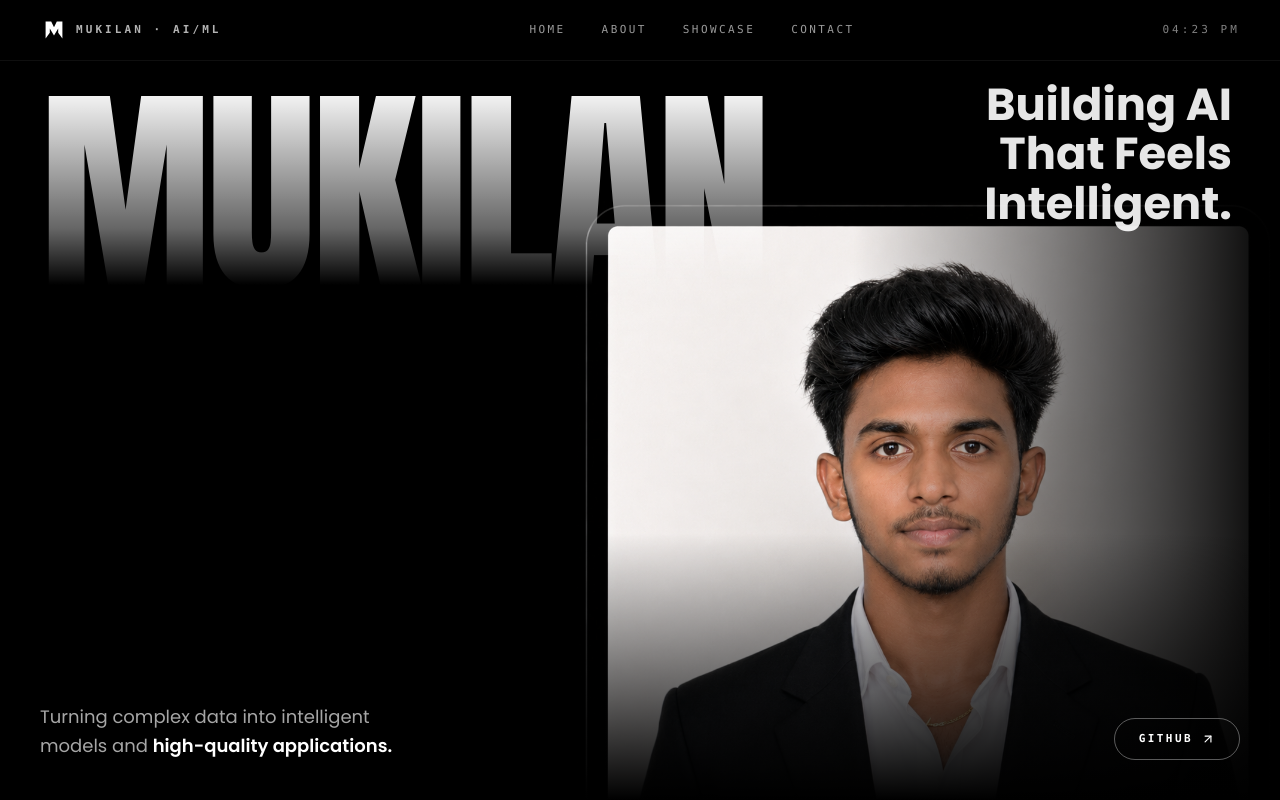
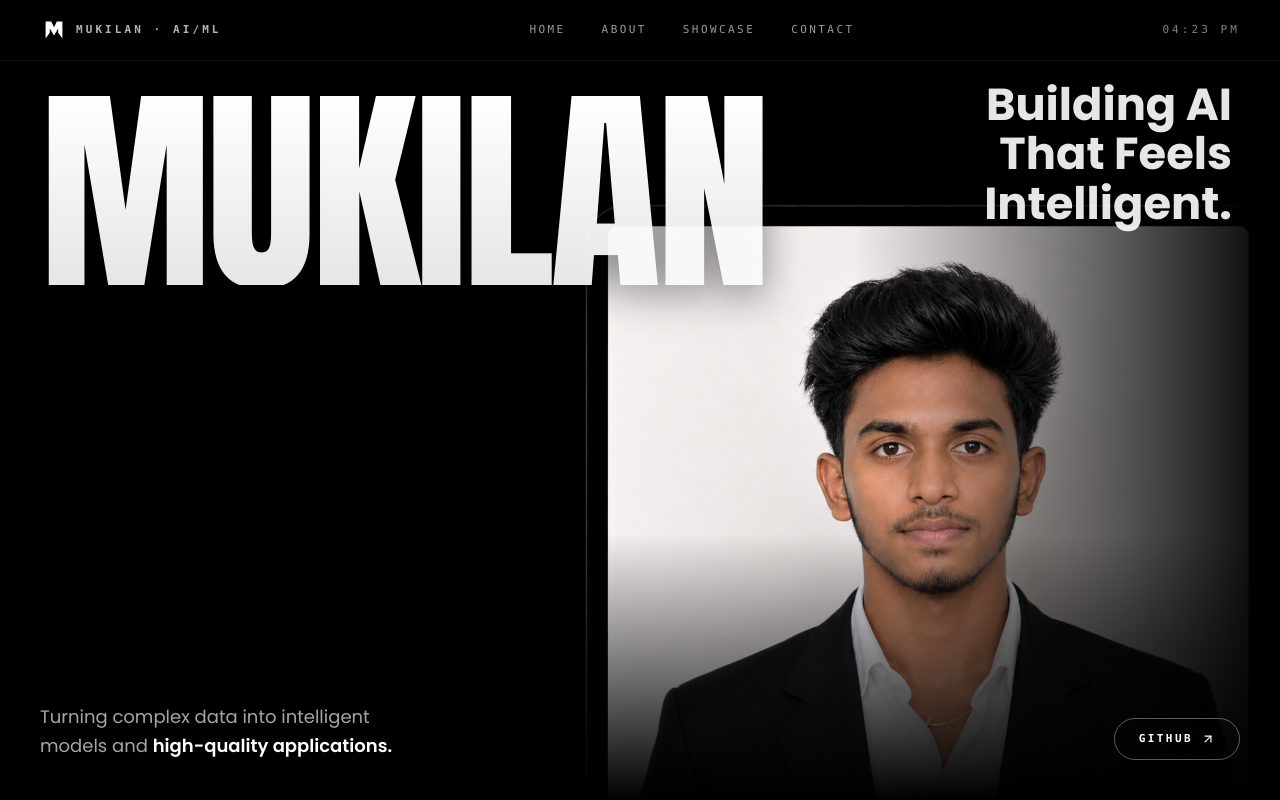
Before and after one commit to Mukilan-s18/mukil-portfolio, a React (Vite) app: page / in a window 1280 px wide. Shown: the top 800 px of the page. Built offline with nearby package versions, Linux system fonts and the light colour scheme.

Commit message:
style: increase opacity of MUKILAN text and add drop-shadow for contrast

```diff
--- a/src/App.tsx
+++ b/src/App.tsx
@@ -163,10 +163,11 @@ export default function App() {
                   style={{
                     fontFamily: "Anton, Impact, Arial Black, sans-serif",
                     fontSize: "clamp(100px, 18vw, 230px)",
-                    background: "linear-gradient(to bottom, rgba(255,255,255,0.95) 0%, rgba(255,255,255,0.4) 70%, transparent 100%)",
+                    background: "linear-gradient(to bottom, rgba(255,255,255,1) 0%, rgba(255,255,255,0.9) 100%)",
                     WebkitBackgroundClip: "text",
                     WebkitTextFillColor: "transparent",
                     backgroundClip: "text",
+                    filter: "drop-shadow(0px 10px 20px rgba(0,0,0,0.5))",
                   }}
                 >
                   {displayed || "\u00A0"}
```
